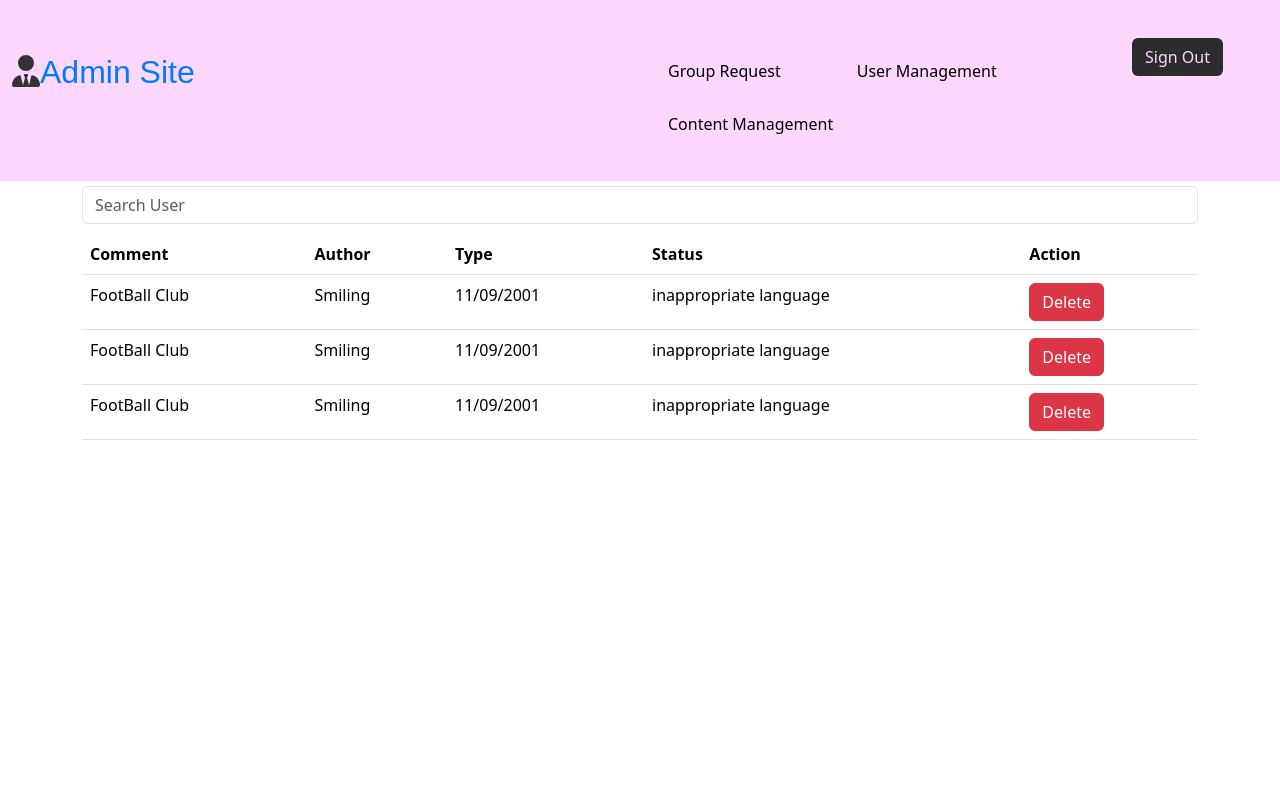
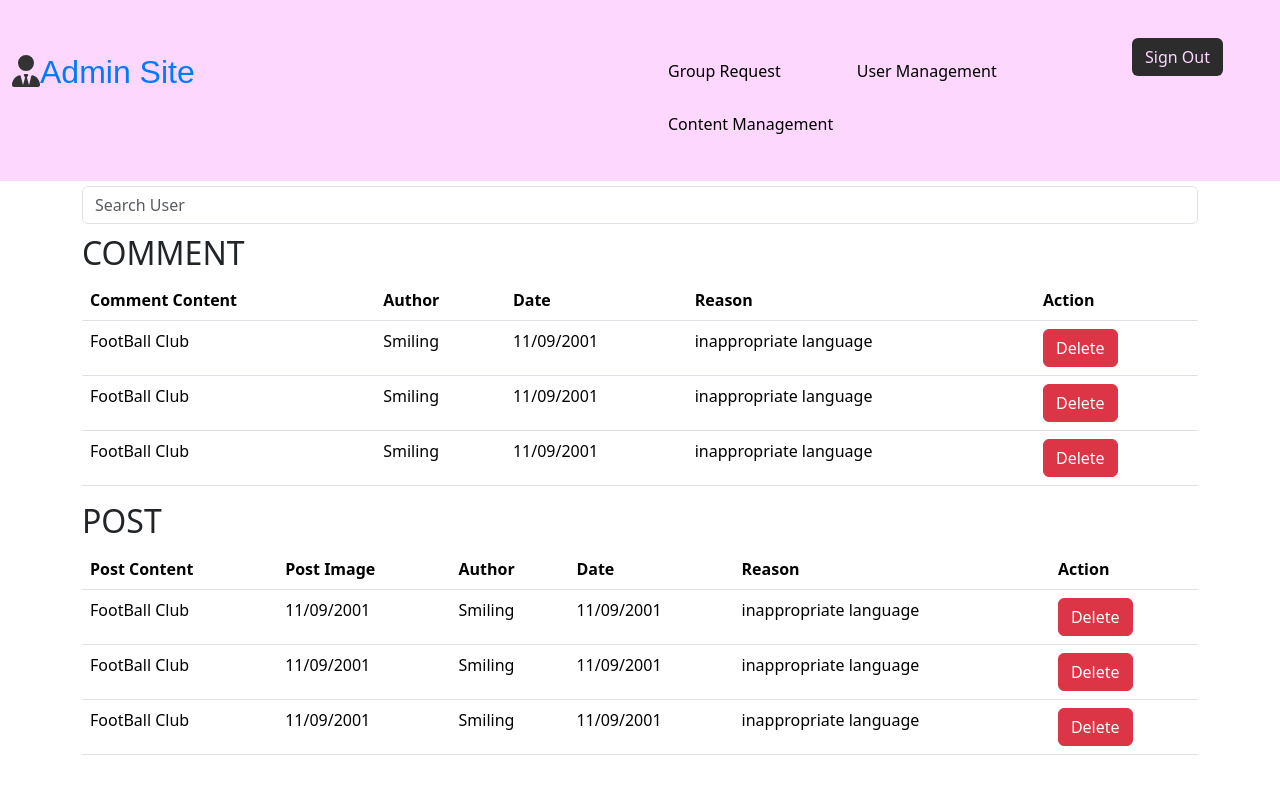
Before and after one commit to xuandat2001/Social-Media-Application, a React (Vite) app in the folder Front-end/: page /admin/contentManagement in a window 1280 px wide. Shown: the top 794 px of the page. Built offline with nearby package versions, Linux system fonts and the light colour scheme.

Commit message:
update invitation Report fuction

```diff
--- a/Front-end/src/components/Post.jsx
+++ b/Front-end/src/components/Post.jsx
@@ -5,10 +5,12 @@ import { useSelector } from "react-redux";
 import "../css/post.css";
 import Reaction from "./Reaction.jsx";
 import CommentBox from "./CommentBox.jsx";
+import MessageInput from "./ReportMessage.jsx";
 function Post({avatar,userName,content,time,image,numberOfReaction,numberOfComment, showEditPostBox}) {
   const {icon,color,text} = useSelector(state=> state.reaction)
   const [showReactions, setShowReactions] = useState(false);
   const [showComments, setShowComments] = useState(false);
+  const [showReportMessage, setShowReportMessage] = useState(false);
   const closeComments = () => {
     setShowComments(false);
   };
@@ -29,7 +31,7 @@ function Post({avatar,userName,content,time,image,numberOfReaction,numberOfComme
             <button className="btn float-end" onClick={showEditPostBox}>
               <FontAwesomeIcon icon={faGear}/>
             </button>
-            <button className="btn btn-outline-danger float-end" style={{ marginTop: '10px', marginBottom: '20px' }}>
+            <button className="btn btn-outline-danger float-end" onClick={()=>setShowReportMessage(true)} style={{ marginTop: '10px', marginBottom: '20px' }}>
               Report
             </button>
           </div>
@@ -86,7 +88,13 @@ function Post({avatar,userName,content,time,image,numberOfReaction,numberOfComme
           </div>
         </div>
       </div>
-
+      {showReportMessage && (
+        <div className="modal-overlay-report">
+          <div className="modal-content-report">
+            <MessageInput onClose={() => setShowReportMessage(false)} />
+          </div>
+        </div>
+      )}
       {showComments && (
         <CommentBox showComments={showComments} onClose={closeComments} />
       )}
--- /dev/null
+++ b/Front-end/src/components/ReportMessage.jsx
@@ -0,0 +1,39 @@
+import React, { useState } from 'react';
+import { FontAwesomeIcon } from '@fortawesome/react-fontawesome';
+import { faCircleXmark } from '@fortawesome/free-solid-svg-icons';
+
+function MessageInput({ onClose }) {
+    const [message, setMessage] = useState("");
+
+    const handleSend = () => {
+        if (message.trim()) {
+            console.log("Message sent:", message);
+            setMessage(""); // Clear input after sending
+        }
+    };
+
+    return (
+        <div className="container mt-3">
+            <div className='row'>
+                <div className='col-11'>
+                    <h2>Report Detail</h2>
+                </div>
+                <div className='col-1'>
+                    <button className="btn" onClick={onClose}>
+                        <FontAwesomeIcon icon={faCircleXmark} size="lg" />
+                    </button>
+                </div>
+            </div>
+
+
+
+            {/* Message Input and Send Button Row */}
+            <div class="input-group mb-3">
+                <input type="text" class="form-control" placeholder="Write your message"/>
+                <button class="btn btn-outline-secondary" type="button" id="button-addon2">Button</button>
+            </div>
+        </div>
+    );
+}
+
+export default MessageInput;
--- a/Front-end/src/css/post.css
+++ b/Front-end/src/css/post.css
@@ -39,3 +39,23 @@
    border: none;
    background-color: #F6F6F6;
 }
+.modal-overlay-report {
+    position: fixed;  /* Fix the overlay to the viewport */
+    top: 0;
+    left: 0;
+    width: 100%;
+    height: 100%;
+    background-color: rgba(0, 0, 0, 0.5); /* Semi-transparent background */
+    display: flex;
+    justify-content: center;
+    align-items: center;
+    z-index: 999; /* Ensure it's on top */
+}
+
+.modal-content-report {
+    background-color: white;
+    padding: 20px;
+    border-radius: 10px;
+    width: 800px; /* Adjust size as needed */
+    box-shadow: 0 5px 15px rgba(0, 0, 0, 0.3); /* Modal shadow */
+}
--- a/Front-end/src/pages/Admin-Site/ContentManagement.jsx
+++ b/Front-end/src/pages/Admin-Site/ContentManagement.jsx
@@ -30,13 +30,15 @@ const  ContentManagement = ()=> {
       <AdminHeader />
       <div className="container">
         <Search />
+
+        <h2>COMMENT</h2>
         <table className="table">
           <thead>
             <tr>
-              <th>Comment </th>
+              <th>Comment Content </th>
               <th>Author</th>
-              <th>Type</th>
-              <th>Status</th>
+              <th>Date</th>
+              <th>Reason</th>
               <th>Action</th>
             </tr>
           </thead>
@@ -54,6 +56,34 @@ const  ContentManagement = ()=> {
             ))}
           </tbody>
         </table>
+
+        <h2>POST</h2>
+        <table className="table">
+          <thead>
+            <tr>
+              <th>Post Content </th>
+              <th>Post Image </th>
+              <th>Author</th>
+              <th>Date</th>
+              <th>Reason</th>
+              <th>Action</th>
+            </tr>
+          </thead>
+          <tbody>
+            {demoData.map((demo) => (
+              <tr key={demo.id}>
+                <td>{demo.comment}</td>
+                <td>{demo.type}</td>
+                <td>{demo.author}</td>
+                <td>{demo.type}</td>
+                <td>{demo.statusRes}</td>
+                <td>
+                  <button className="btn btn-danger">Delete</button>
+                </td>
+              </tr>
+            ))}
+          </tbody>
+        </table>
       </div>
     </>
   );
```
